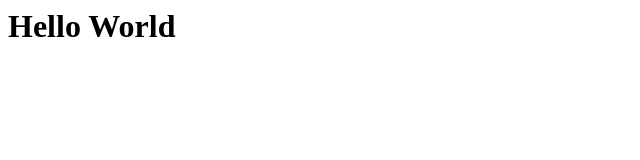
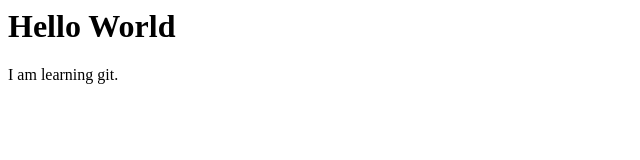
Before and after one commit to poonam1511/Github1, a plain HTML site: page index.html in a window 1280 px wide. Shown: the whole page, without its empty margins (0-640 px from the left). Drawn offline with Linux system fonts and the light colour scheme.

Commit message:
my 2nd commit

```diff
--- a/index.html
+++ b/index.html
@@ -1 +1,4 @@
 <h1>Hello World</h1>
+<p>
+    I am learning git.
+</p>
```
